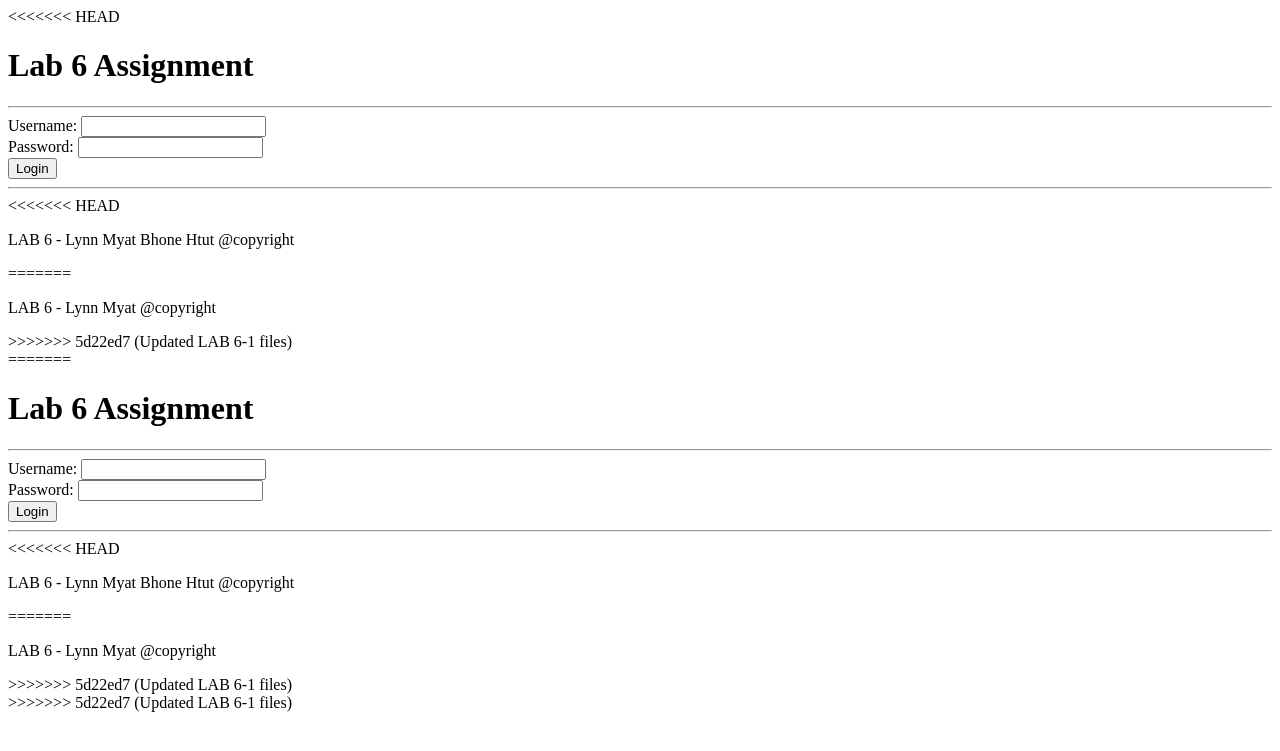
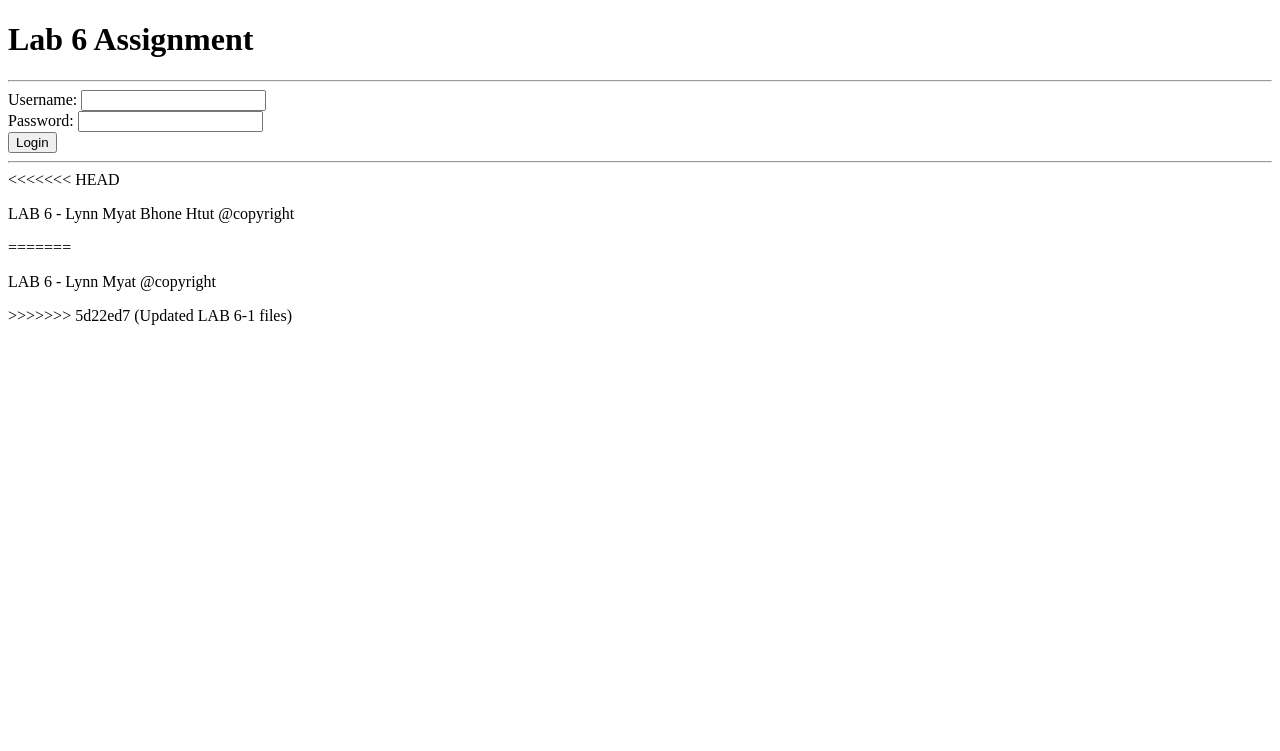
Before and after one commit to LynnMyatBhoneHtut/Lab6, a PHP site: page /login.php in a window 1280 px wide. Shown: the top 751 px of the page. Run offline with PHP 8.4, Linux system fonts and the light colour scheme.

Commit message:
Resolved merge conflict in login.php

```diff
--- a/login.php
+++ b/login.php
@@ -1,25 +1,5 @@
 <!DOCTYPE html>
 <html lang="en">
-<<<<<<< HEAD
-<?php include('header.inc'); ?>
-
-<head>
-    <meta charset="UTF-8">
-    <meta name="viewport" content="width=device-width, initial-scale=1.0">
-    <title>Document</title>
-</head>
-<body>
-    <form method="post" action="process.php"> <label for="username">Username:</label>
-<input type="text" name="username" required><br>
-<label for="password">Password:</label >
-<input type="password" name="password" required><br>
-<input type="hidden" name="token" value="abc123">
-<input type="submit" value="Login">
-</form>
-<?php include('footer.inc'); ?>
-</body>
-</html>
-=======
 <head>
     <meta charset="UTF-8">
     <meta name="viewport" content="width=device-width, initial-scale=1.0">
@@ -41,4 +21,3 @@
     <?php include('footer.inc'); ?>
 </body>
 </html>
->>>>>>> 5d22ed7 (Updated LAB 6-1 files)
```
